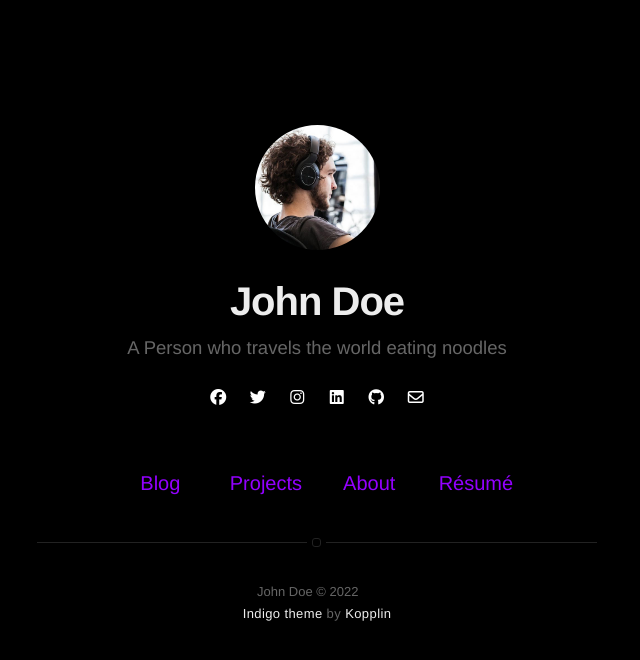
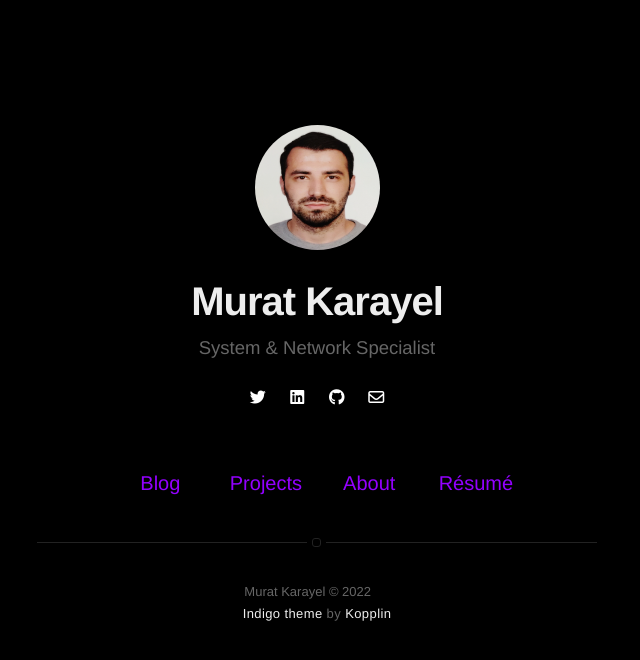
Before and after one commit to schipht/schipht.github.io, a Jekyll site: the page built from index.html, in a window 1280 px wide. Shown: the top 660 px of the page, without its empty margins (323-963 px from the left). Built offline with Jekyll 4.4.1, drawn with Linux system fonts in a browser that asks for light colours; nearby versions of some CDN libraries.

Commit message:
pp + config

```diff
--- a/_config.yml
+++ b/_config.yml
@@ -1,9 +1,9 @@
 # main text of home
-title: John Doe
-bio: A Person who travels the world eating noodles
+title: Murat Karayel
+bio: System & Network Specialist
 
 # twitter summary info
-description: A blog about technology and stuff related
+description: A portfolio page about me
 
 # if it's an external image, update below for true
 # better with square images
@@ -17,9 +17,9 @@ dark-theme: true
 # and specify source (external or local).
 resume: true
 resume-external: true
-resume-url: https://google.com/?q=my+resume
+resume-url: https://kariyer.net/ozgecmis/schipht
 
-url: https://sergiokopplin.github.io/indigo
+url: https://schipht.github.io
 # your url: https://USERNAME.github.io
 
 permalink: /:title/
@@ -29,30 +29,30 @@ permalink: /:title/
 
 # if you don't want comments in your posts, leave categories empty
 disqus:
-  shortname: github # enter this from your disqus account
+  shortname: schipht # enter this from your disqus account
   categories: [blog, project] # only show disqus for posts that have these categories
 
 # if you don't have any of social below, comment the line
-facebook: myfacebook
-twitter: mytwitter
-instagram: myinstagram
-linkedin: mylinkedin
-github: mygithub
-email: myemail@gmail.com
+#facebook: myfacebook
+twitter: schipht
+#instagram: myinstagram
+linkedin: schipht
+github: schipht
+email: murat@karayel.xyz
 
 authors:
-  johndoe:
-    name: John Doe
-    bio: A Man who travels the world eating noodles
+  schipht:
+    name: Murat Karayel
+    bio: System & Network Specialist
     external-image: false
     picture: assets/images/profile.jpg
-    twitter: johndoe
-  jamesfoster:
-    name: James Foster
-    bio: A Man who develops software with coffee
-    external-image: false
-    picture: assets/images/james.jpg
-    twitter: jamesfoster
+    twitter: schipht
+ #jamesfoster:
+  #  name: James Foster
+  #  bio: A Man who develops software with coffee
+  #  external-image: false
+  #  picture: assets/images/james.jpg
+  #  twitter: jamesfoster
 
 # do you want a larger site? change the option below
 # options: [normal, large] | default: normal
```
Also changed, not shown: assets/images/profile.jpg.
